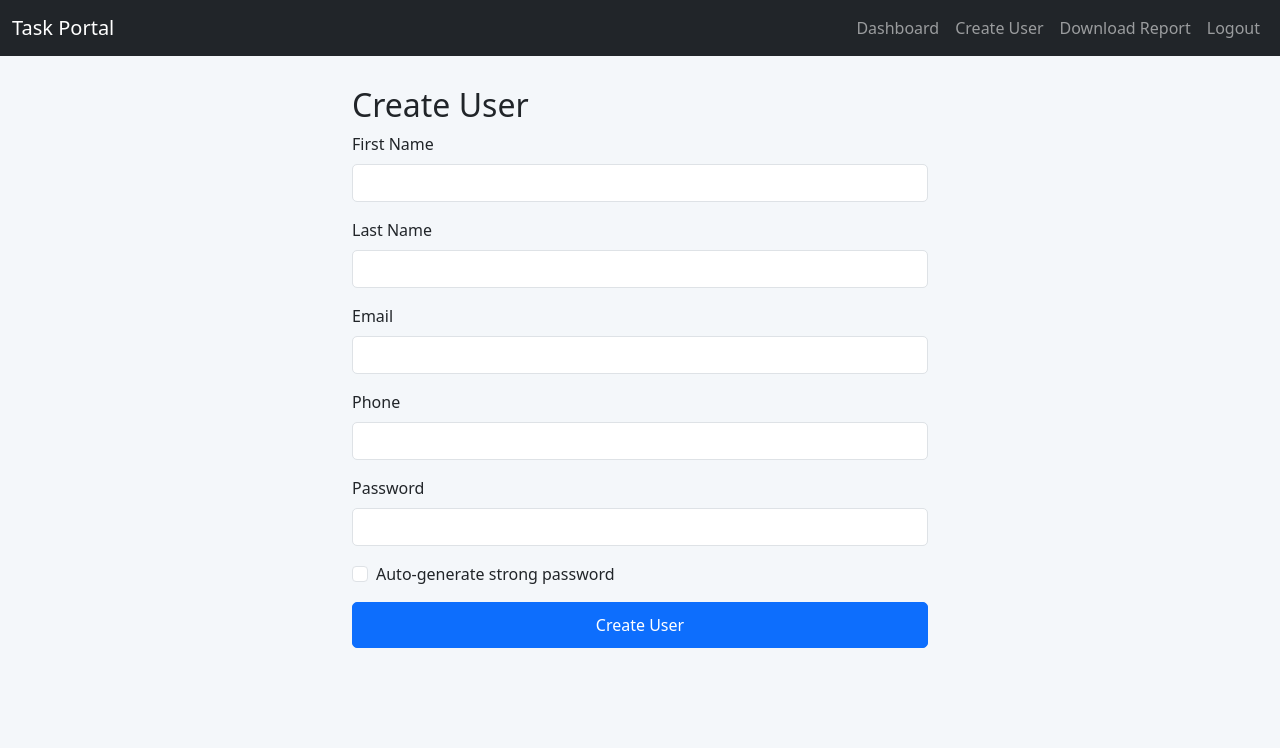
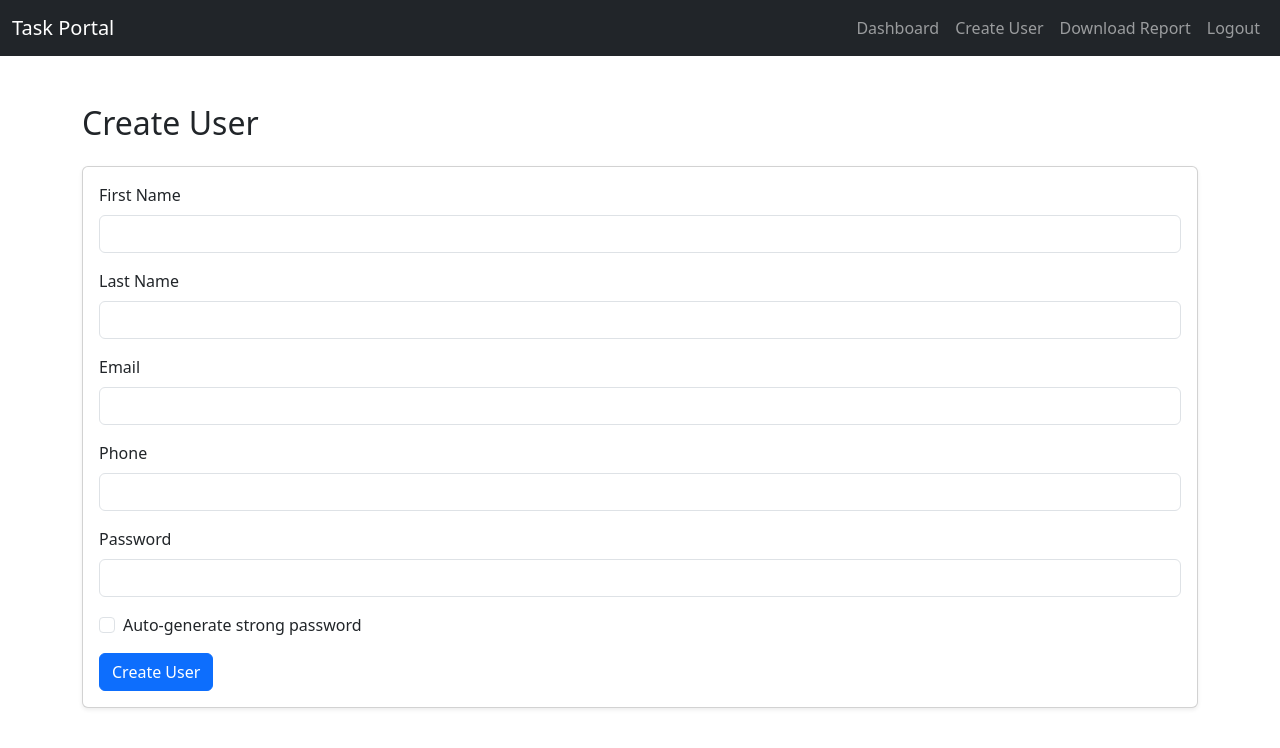
Before and after one commit to shahrozdaniel/task_portal, a PHP site: page /admin/create_user.php in a window 1280 px wide. Shown: the top 748 px of the page. Run offline with PHP 8.4, Linux system fonts and the light colour scheme; the visitor is signed in with stand-in values (Sample User, id 1).

Commit message:
frontend changes - consistent form frontend

```diff
--- a/admin/create_user.php
+++ b/admin/create_user.php
@@ -17,9 +17,11 @@ if ($db === null) {
 
 $user = new User($db);
 
+$errors = [];
+$successMessage = "";
+
 if ($_SERVER['REQUEST_METHOD'] === 'POST') {
 	// Form validation
-	$errors = [];
 	$first_name = $_POST['first_name'] ?? '';
 	$last_name = $_POST['last_name'] ?? '';
 	$email = $_POST['email'] ?? '';
@@ -47,17 +49,13 @@ if ($_SERVER['REQUEST_METHOD'] === 'POST') {
 			$user->is_admin = 0;
 
 			if ($user->create()) {
-				echo "<div class='alert alert-success'>User created successfully!</div>";
+				$successMessage = "User created successfully!";
+				header("refresh:2;url=dashboard.php"); // Redirect after 2 seconds
 			} else {
-				echo "<div class='alert alert-danger'>Failed to create user.</div>";
+				$errors[] = 'Failed to create user.';
 			}
 		} catch (Exception $e) {
-			echo "<div class='alert alert-danger'>Error: " . $e->getMessage() . "</div>";
-		}
-	} else {
-		// Display errors
-		foreach ($errors as $error) {
-			echo "<div class='alert alert-danger'>$error</div>";
+			$errors[] = "Error: " . $e->getMessage();
 		}
 	}
 }
@@ -71,41 +69,31 @@ if ($_SERVER['REQUEST_METHOD'] === 'POST') {
 	<meta name="viewport" content="width=device-width, initial-scale=1.0">
 	<title>Create User</title>
 	<link href="https://cdn.jsdelivr.net/npm/bootstrap@5.3.0/dist/css/bootstrap.min.css" rel="stylesheet">
-	<style>
-		body {
-			background-color: #f4f7fa;
-		}
-
-		.container {
-			max-width: 600px;
-			margin-top: 30px;
-		}
-
-		.form-control {
-			border-radius: 5px;
-		}
-
-		.btn-primary {
-			width: 100%;
-			border-radius: 5px;
-			padding: 10px;
-		}
-
-		.form-check-input {
-			margin-left: 10px;
-		}
-	</style>
 </head>
 
 <body>
 	<?php include '../navbar.php'; ?>
-	<div class="container">
-		<h2>Create User</h2>
-		<form method="POST">
+	<div class="container mt-5">
+		<h2 class="mb-4">Create User</h2>
+		<div class="card shadow-sm">
+			<div class="card-body">
 				<?php if (!empty($errors)): ?>
-				<div class="alert alert-danger"><?= implode('<br>', $errors) ?></div>
+					<div class="alert alert-danger">
+						<ul>
+							<?php foreach ($errors as $error): ?>
+								<li><?= htmlspecialchars($error) ?></li>
+							<?php endforeach; ?>
+						</ul>
+					</div>
 				<?php endif; ?>
 
+				<?php if (!empty($successMessage)): ?>
+					<div class="alert alert-success">
+						<?= htmlspecialchars($successMessage) ?>
+					</div>
+				<?php endif; ?>
+
+				<form method="POST">
 					<div class="mb-3">
 						<label for="first_name" class="form-label">First Name</label>
 						<input type="text" class="form-control" id="first_name" name="first_name" required>
@@ -133,6 +121,8 @@ if ($_SERVER['REQUEST_METHOD'] === 'POST') {
 
 					<button type="submit" class="btn btn-primary">Create User</button>
 				</form>
+			</div>
+		</div>
 	</div>
 
 	<script>
@@ -162,6 +152,10 @@ if ($_SERVER['REQUEST_METHOD'] === 'POST') {
 			return password;
 		}
 	</script>
+
+	<!-- Bootstrap JS and dependencies -->
+	<script src="https://cdn.jsdelivr.net/npm/@popperjs/core@2.11.6/dist/umd/popper.min.js"></script>
+	<script src="https://cdn.jsdelivr.net/npm/bootstrap@5.3.0/dist/js/bootstrap.min.js"></script>
 </body>
 
 </html>
```
Also changed, not shown: user/change_password.php (+14 -5 lines). Lines whose indentation alone changed are shown as unchanged.
